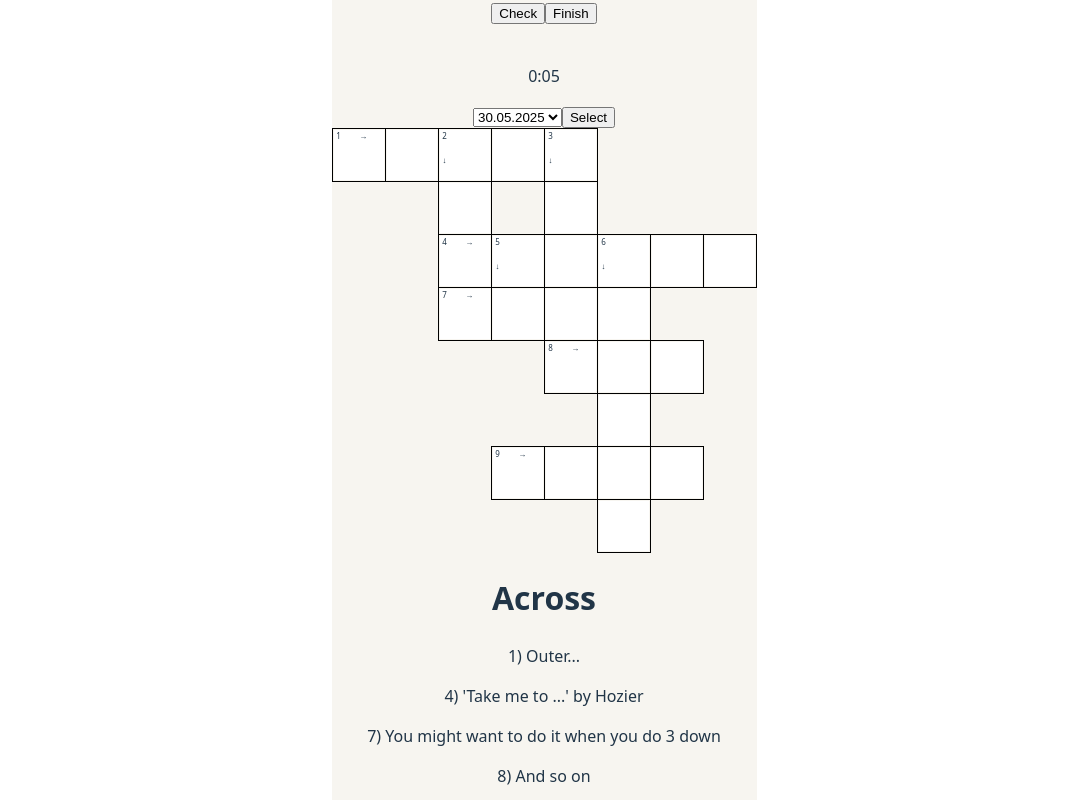
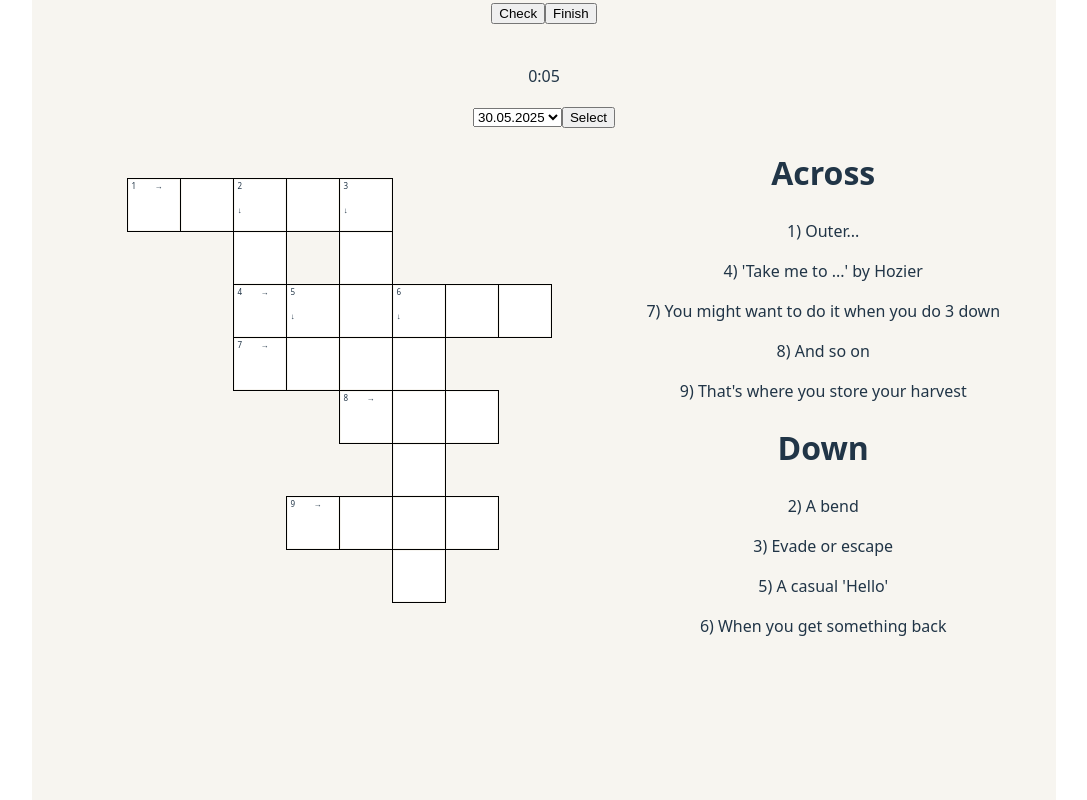
Before and after one commit to BUsuper/crossword-project, a React (Vite) app: page / in a window 1280 px wide. Shown: the top 800 px of the page, without its empty margins (96-1183 px from the left). Built offline with nearby package versions, Linux system fonts and the light colour scheme.

Commit message:
Position CrosswordField and QuestionSection inside App

```diff
--- a/src/app/App.css
+++ b/src/app/App.css
@@ -1,5 +1,5 @@
 #root {
-  max-width: 100vw;
+  width: 80vw;
   min-height: 100vh;
   margin: 0 auto;
   /*padding: 2rem;*/
@@ -11,3 +11,8 @@
   -ms-user-select: none; /* IE 10 and IE 11 */
   user-select: none;
 }
+
+#crosswordWrapprer {
+  width: 100%;
+  display: flex;
+}
--- a/src/app/App.jsx
+++ b/src/app/App.jsx
@@ -9,9 +9,10 @@ function App() {
   return (
     <>
       <Header></Header>
-      <CrosswordField></CrosswordField>
-
-      <QuestionsSection></QuestionsSection>
+      <div id="crosswordWrapprer">
+        <CrosswordField></CrosswordField>
+        <QuestionsSection></QuestionsSection>
+      </div>
       {isEndgameModalOpen && <EndgameModal></EndgameModal>}
     </>
 )}
--- a/src/components/CrosswordField/CrosswordField.css
+++ b/src/components/CrosswordField/CrosswordField.css
@@ -1,3 +1,11 @@
+#CrosswordField {
+    /* No growth, no shrinking, take up 60% of space */
+    flex: 0 0 60%;
+    display: flex;
+    align-items: center;
+    justify-content: center;
+}
+
 table {
     border-collapse: collapse;
 }
--- /dev/null
+++ b/src/components/QuestionsSection/QuestionsSection.css
@@ -0,0 +1,4 @@
+#QuestionsSection {
+    /* Grow to take the remaining space */
+    flex: 1;
+}
--- a/src/components/QuestionsSection/QuestionsSection.jsx
+++ b/src/components/QuestionsSection/QuestionsSection.jsx
@@ -1,7 +1,7 @@
 import { QuestionsBlock } from "../../components"
 
 export function QuestionsSection() {
-    return <div>
+    return <div id="QuestionsSection">
         <QuestionsBlock direction="right"></QuestionsBlock>
         <QuestionsBlock direction="down"></QuestionsBlock>
     </div>
```
